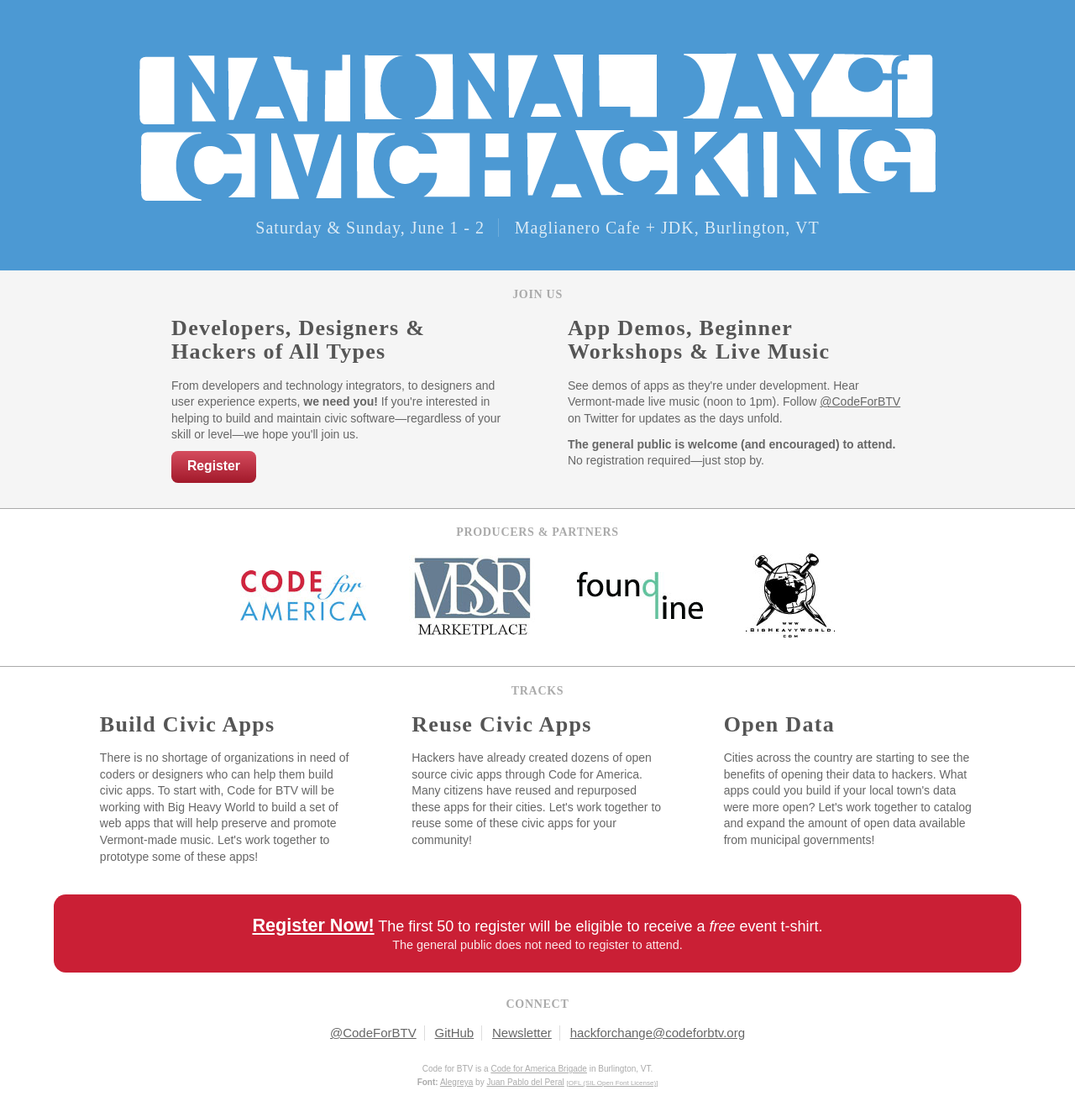
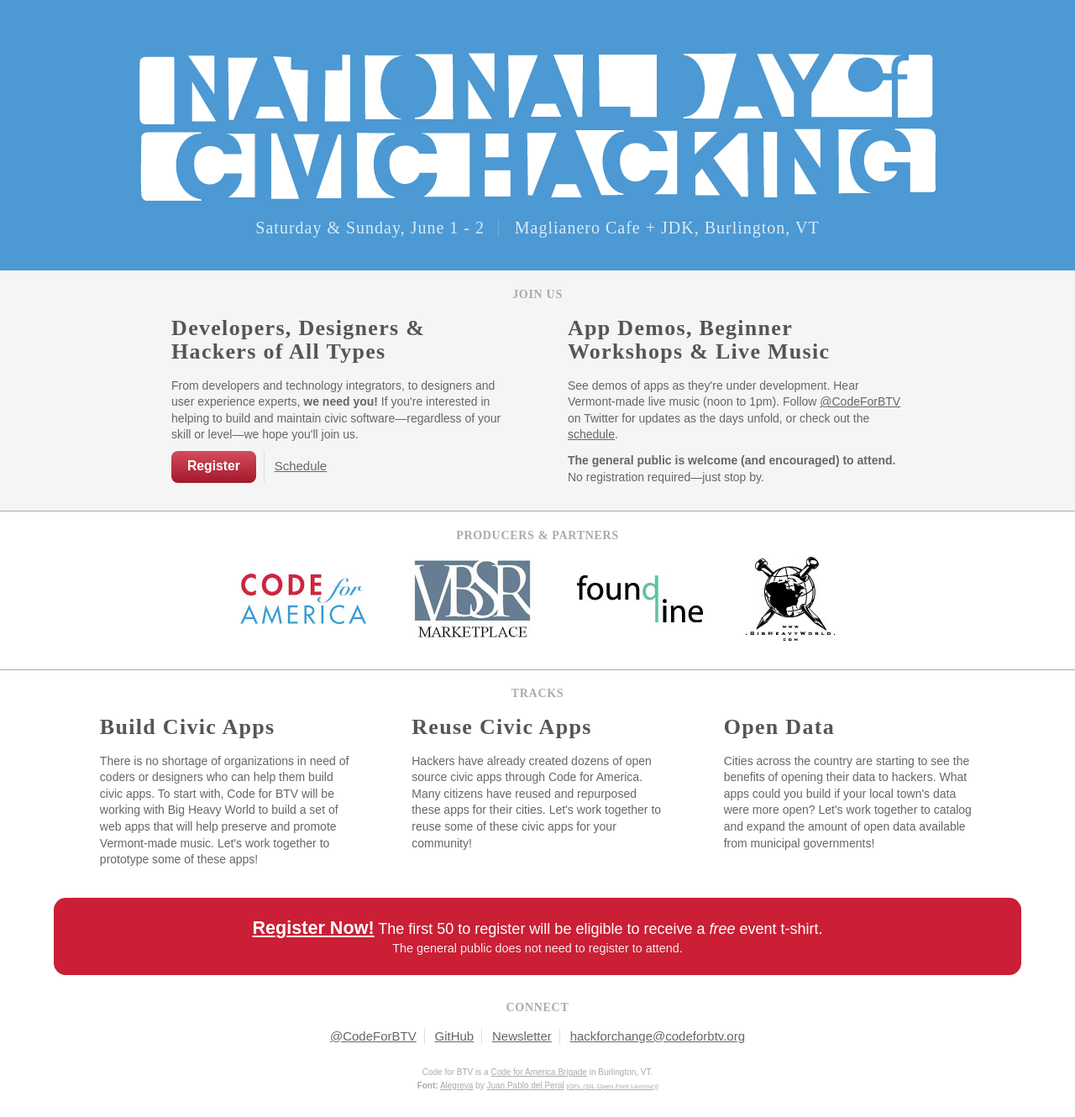
Before and after one commit to tedholtz/codeforbtv.github.com, a Jekyll site: the page built from index.html, in a window 1280 px wide. Shown: the whole page at 84% size. Built offline with Jekyll 4.4.1, drawn with Linux system fonts in a browser that asks for light colours; some web fonts are replaced.

Commit message:
Link to schedule page.

```diff
--- a/index.html
+++ b/index.html
@@ -17,12 +17,13 @@
         <nav>
             <ul>
                 <li><strong><a href="http://codeforbtv.eventbrite.com/" class="button">Register</a></strong></li>
+                <li><a href="/schedule/">Schedule</a></li>
             </ul>
         </nav>
     </article>
     <article id="public">
         <h1>App Demos, Beginner Workshops &amp; Live Music</h1>
-        <p>See demos of apps as they're under development. Hear Vermont-made live music (noon to 1pm). Follow <a href="https://twitter.com/CodeForBTV">@CodeForBTV</a> on Twitter for updates as the days unfold.</p>
+        <p>See demos of apps as they're under development. Hear Vermont-made live music (noon to 1pm). Follow <a href="https://twitter.com/CodeForBTV">@CodeForBTV</a> on Twitter for updates as the days unfold, or check out the <a href="/schedule/">schedule</a>.</p>
         <p><strong>The general public is welcome (and encouraged) to attend.</strong> No registration required—just stop by.</p>
     </article>
 </section>
```
